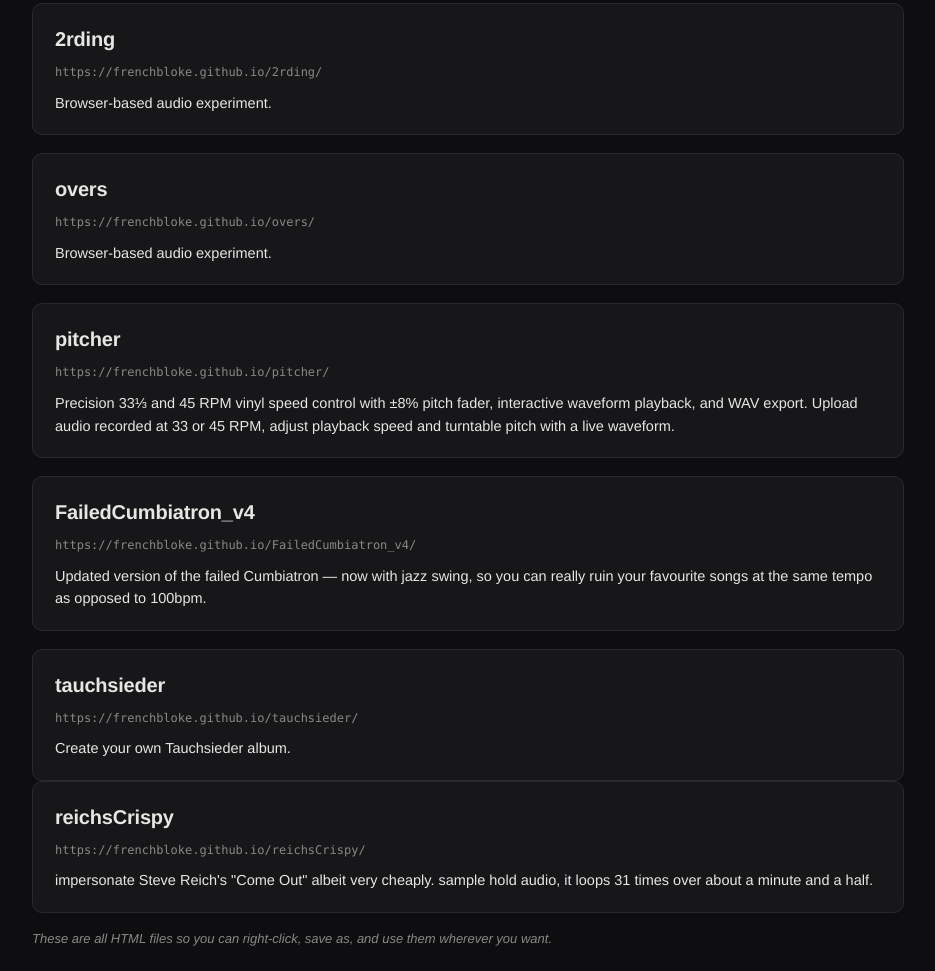
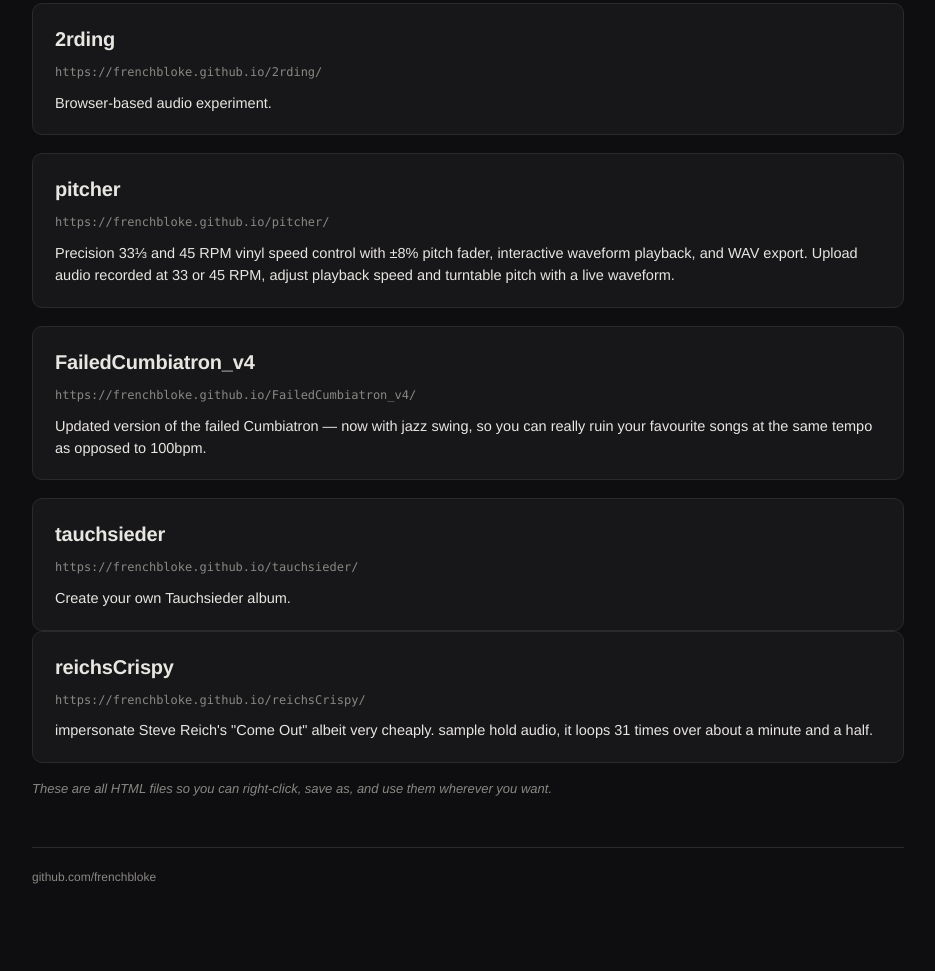
Before and after one commit to frenchbloke/frenchbloke.github.io, a plain HTML site: page index.html in a window 1280 px wide. Shown: the part 2333-3304 px from the top of the page, without its empty margins (172-1107 px from the left). Drawn offline with Linux system fonts and the light colour scheme.

Commit message:
Remove dead overs link (404: no overs repo/page exists)

```diff
--- a/index.html
+++ b/index.html
@@ -109,11 +109,6 @@ footer a{color:var(--mute)}
   <p class="desc">Browser-based audio experiment.</p>
 </article>
 <article class="card">
-  <h2><a href="https://frenchbloke.github.io/overs/">overs</a></h2>
-  <span class="url">https://frenchbloke.github.io/overs/</span>
-  <p class="desc">Browser-based audio experiment.</p>
-</article>
-<article class="card">
   <h2><a href="https://frenchbloke.github.io/pitcher/">pitcher</a></h2>
   <span class="url">https://frenchbloke.github.io/pitcher/</span>
   <p class="desc">Precision 33⅓ and 45 RPM vinyl speed control with ±8% pitch fader, interactive waveform playback, and WAV export. Upload audio recorded at 33 or 45 RPM, adjust playback speed and turntable pitch with a live waveform.</p>
```
